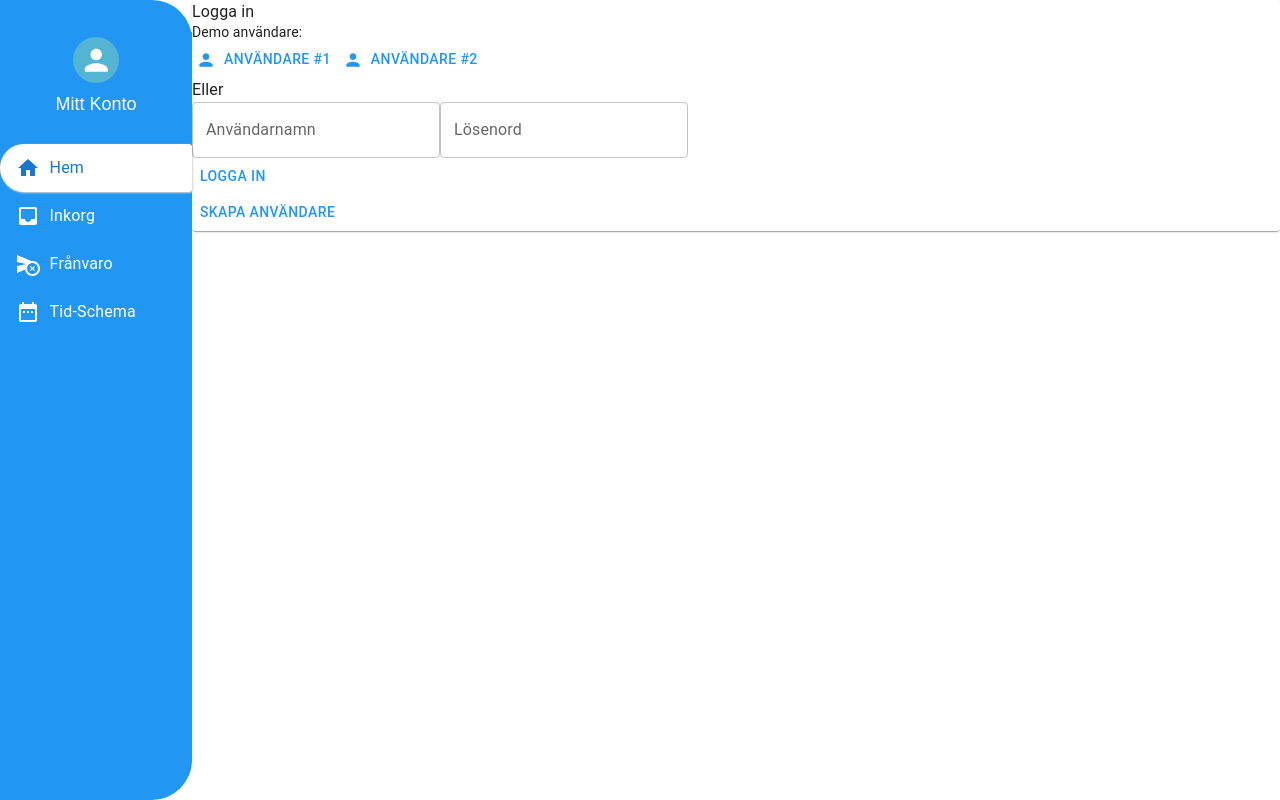
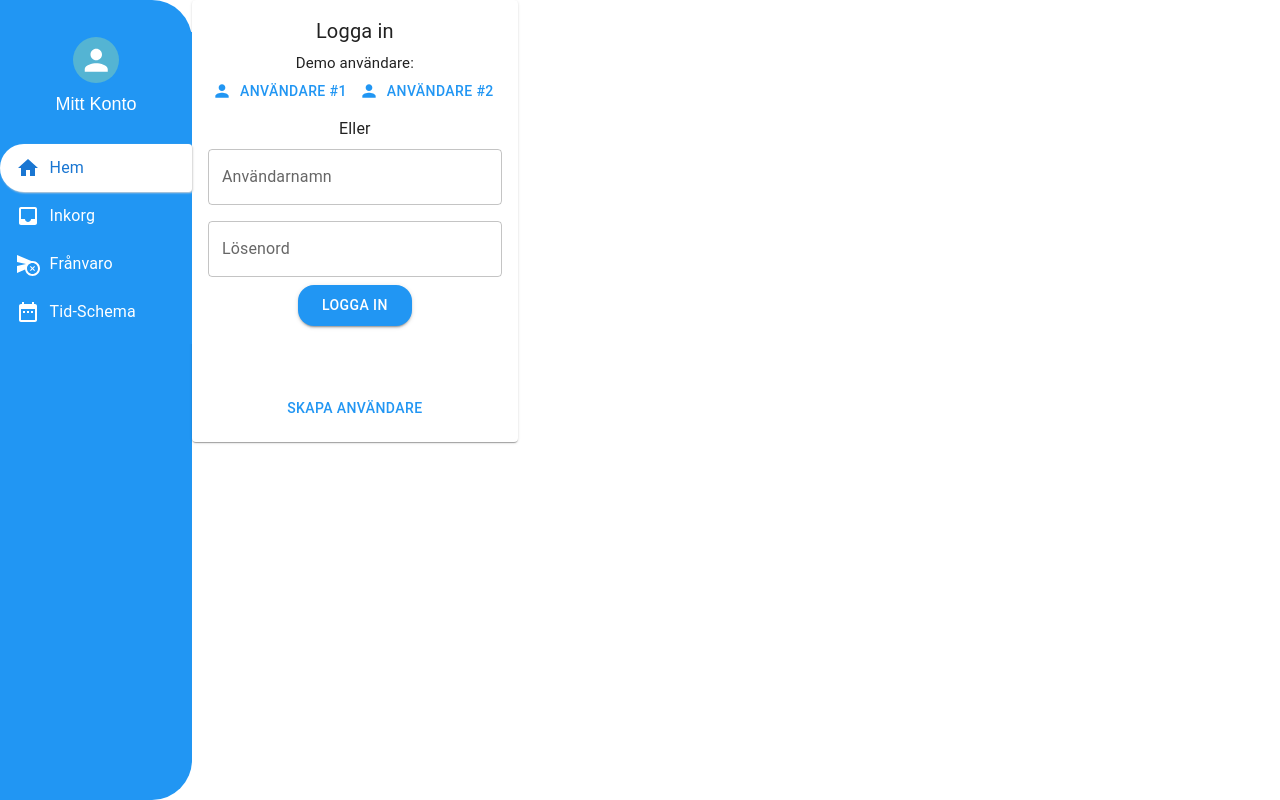
Before and after one commit to A-ForssmanP/InteractWithSchool, a React (Vite) app in the folder frontend/: page /loggaIn in a window 1280 px wide. Built offline with nearby package versions, Linux system fonts and the light colour scheme; the HTML template or start-up script is replaced by a standard one.

Commit message:
add style to login

```diff
--- a/frontend/src/components/loginForm/LoginForm.jsx
+++ b/frontend/src/components/loginForm/LoginForm.jsx
@@ -4,22 +4,43 @@ import PersonIcon from "@mui/icons-material/Person";
 function LoginForm() {
   return (
     <Box>
-      <Paper>
-        <Typography>Logga in</Typography>
-        <Box>
-          <Typography variant="h4" fontSize={14}>
+      <Paper
+        sx={{
+          display: "flex",
+          flexDirection: "column",
+          alignItems: "center",
+          width: { sm: "fit-content" },
+          p: { xs: 1, sm: 2 },
+        }}
+      >
+        <Typography fontSize={20}>Logga in</Typography>
+        <Box marginTop={1} marginBottom={1}>
+          <Typography textAlign={"center"} variant="h4" fontSize={15}>
             Demo användare:
           </Typography>
           <Button startIcon={<PersonIcon />}>Användare #1</Button>
           <Button startIcon={<PersonIcon />}>Användare #2</Button>
         </Box>
         <Typography>Eller</Typography>
-        <Box component={"form"}>
-          <Box>
+        <Box component={"form"} mt={1} mb={8} width={"100%"} maxWidth={"20rem"}>
+          <Box display={"flex"} flexDirection={"column"} gap={2} mb={1}>
             <TextField id="username-input" label="Användarnamn" type="text" />
             <TextField id="password-input" label="Lösenord" type="password" />
           </Box>
-          <Button>Logga in</Button>
+          <Box display={"flex"} justifyContent={"center"}>
+            <Button
+              variant="contained"
+              sx={{
+                borderRadius: 4,
+                pt: 1,
+                pb: 1,
+                pl: 3,
+                pr: 3,
+              }}
+            >
+              Logga in
+            </Button>
+          </Box>
         </Box>
         <Button>Skapa användare</Button>
       </Paper>
```
